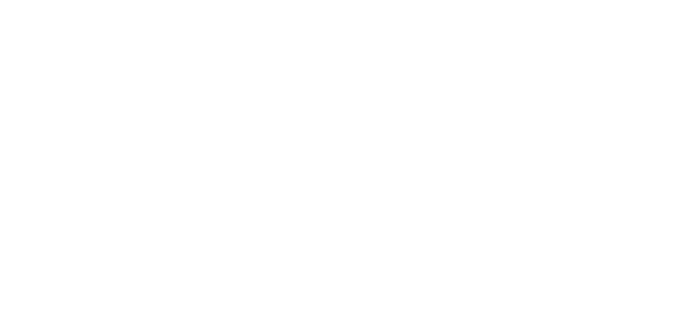
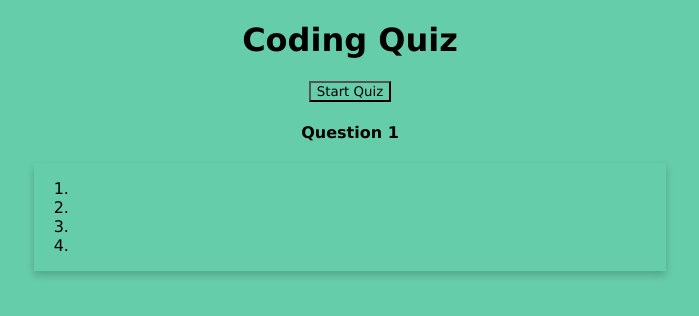
Before and after one commit to LShankKirchner017/week-4-code-quiz-app-challenge, a plain HTML site: page index.html in a window 1280 px wide. Shown: the whole page, without its empty margins (290-989 px from the left). Drawn offline with Linux system fonts and the light colour scheme.

Commit message:
built header, button, and cards in HTML; began CSS styling

```diff
--- a/assets/css/styles.css
+++ b/assets/css/styles.css
@@ -0,0 +1,34 @@
+*{
+    text-align: center;
+    font-family:Verdana, Geneva, Tahoma, sans-serif;
+    background-color: mediumaquamarine;
+}
+
+.cardHeader {
+    display: in-line;
+    text-align: center;
+
+}
+
+.container{
+    display: flex;
+    justify-content: center;
+    align-items: center;
+    margin-left: auto;
+    margin-right: auto;
+    padding: 2px 16px;
+
+}
+.cardBody{
+    display: flex;
+    margin-left: auto;
+    margin-right: auto;
+    width: 50%;
+    height: auto;
+    box-shadow: 0 4px 8px 0 rgba(0,0,0,0.2);
+    transition: 0.3s;
+}
+
+.cardBody:hover{
+    box-shadow: 0 8px 16px 0 rgba(0,0,0,0.2);
+}
--- a/index.html
+++ b/index.html
@@ -3,10 +3,31 @@
 <head>
     <meta charset="UTF-8">
     <meta name="viewport" content="width=device-width, initial-scale=1.0">
-    <title>Document</title>
+    <title>Coding Quiz</title>
     <link rel="stylesheet" href="./assets/css/styles.css" />
 </head>
 <body>
+    <div class="header">
+        <h1>Coding Quiz</h1>
+    </div>
+    <div id=startButton">
+        <button>Start Quiz</button>
+    </div>
+    <div class="cardHeader", class="container">
+        <h4>Question 1</h4>
+    </div>
+    <div class="cardBody", class="container">
+            <br>
+            <p>
+                <ol>
+                    <li></li>
+                    <li></li>
+                    <li></li>
+                    <li></li>
+                </ol>
+            </p>
+        </div>
+    </div>
  <script src="./assets/scripts/script.js"></script>
 </body>
 </html>
```
Also changed, not shown: assets/scripts/script.js (+18 -1 lines).
